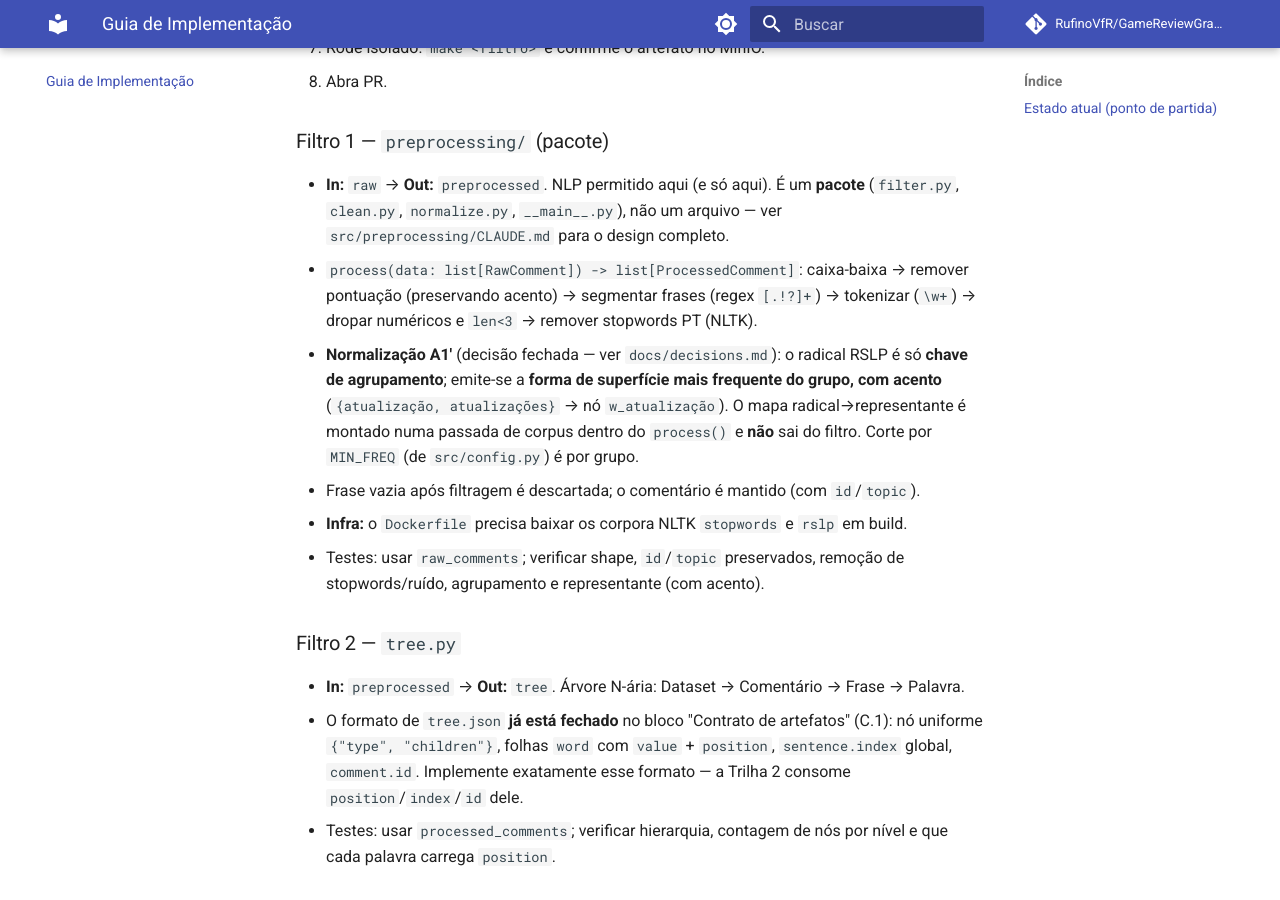
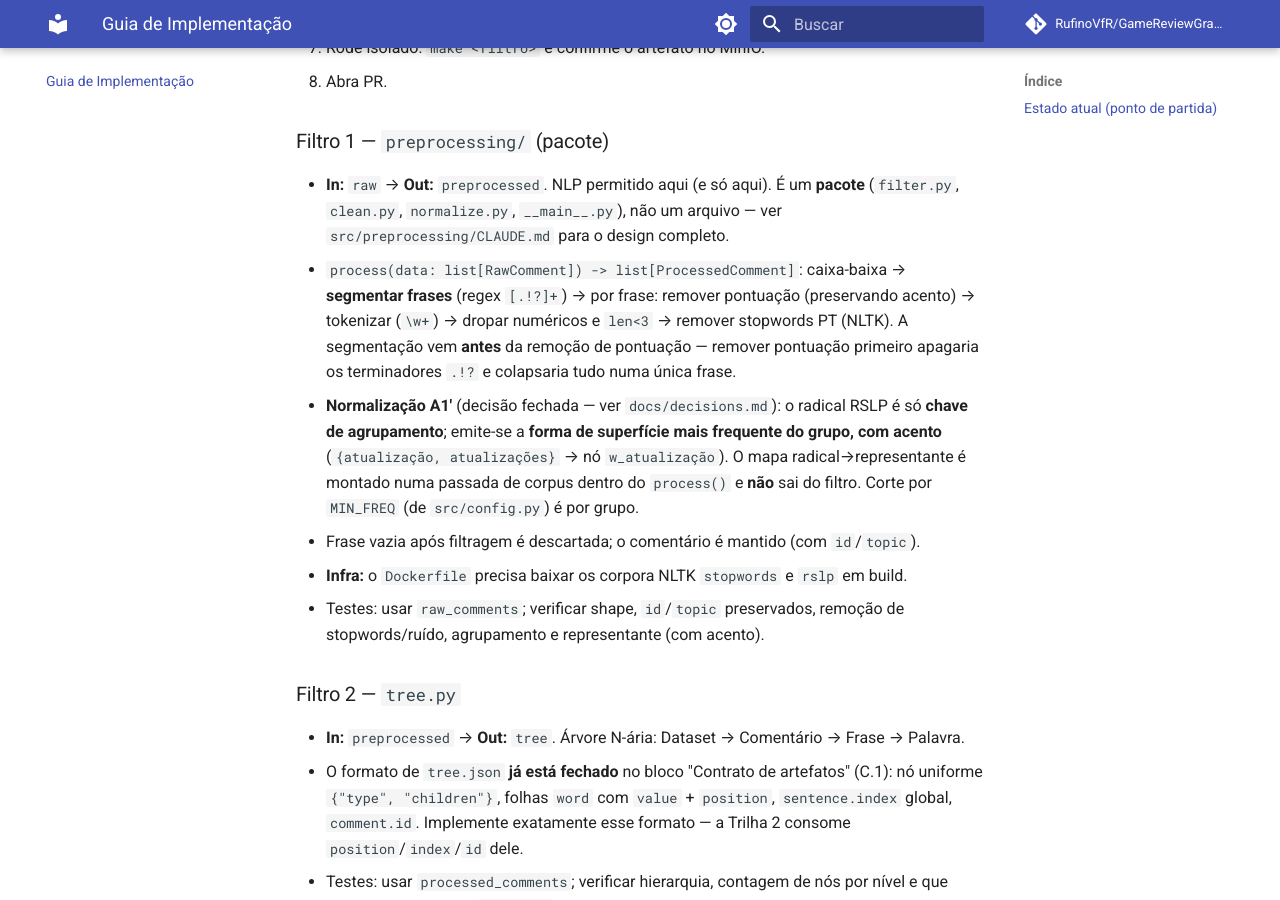
Before and after one commit to RufinoVfR/GameReviewGraph, an MkDocs documentation site: the page built from docs/guia_implementacao.md, in a window 1280 px wide and 900 px high, scrolled down 8540 px. Built offline with MkDocs 1.6.1 and Material for MkDocs 9.7.7, drawn with Linux system fonts in a browser that asks for light colours; comment, search, counter and statistics services are not loaded.

Commit message:
fix: segment sentences before stripping punctuation in preprocessing
remove_punctuation ran before segment_sentences, deleting the .!? terminators
so every comment collapsed into a single sentence. Segment first, then strip
punctuation per sentence. Add data/comments_multi.json, a multi-sentence test
corpus, and correct the documented pipeline order.

```diff
--- a/docs/guia_implementacao.md
+++ b/docs/guia_implementacao.md
@@ -297,7 +297,7 @@ Para **cada** filtro, o passo a passo é o mesmo:
 
 ### Filtro 1 — `preprocessing/` (pacote)
 - **In:** `raw` → **Out:** `preprocessed`. NLP permitido aqui (e só aqui). É um **pacote** (`filter.py`, `clean.py`, `normalize.py`, `__main__.py`), não um arquivo — ver `src/preprocessing/CLAUDE.md` para o design completo.
-- `process(data: list[RawComment]) -> list[ProcessedComment]`: caixa-baixa → remover pontuação (preservando acento) → segmentar frases (regex `[.!?]+`) → tokenizar (`\w+`) → dropar numéricos e `len<3` → remover stopwords PT (NLTK).
+- `process(data: list[RawComment]) -> list[ProcessedComment]`: caixa-baixa → **segmentar frases** (regex `[.!?]+`) → por frase: remover pontuação (preservando acento) → tokenizar (`\w+`) → dropar numéricos e `len<3` → remover stopwords PT (NLTK). A segmentação vem **antes** da remoção de pontuação — remover pontuação primeiro apagaria os terminadores `.!?` e colapsaria tudo numa única frase.
 - **Normalização A1'** (decisão fechada — ver `docs/decisions.md`): o radical RSLP é só **chave de agrupamento**; emite-se a **forma de superfície mais frequente do grupo, com acento** (`{atualização, atualizações}` → nó `w_atualização`). O mapa radical→representante é montado numa passada de corpus dentro do `process()` e **não** sai do filtro. Corte por `MIN_FREQ` (de `src/config.py`) é por grupo.
 - Frase vazia após filtragem é descartada; o comentário é mantido (com `id`/`topic`).
 - **Infra:** o `Dockerfile` precisa baixar os corpora NLTK `stopwords` e `rslp` em build.
```
Also changed, not shown: src/preprocessing/CLAUDE.md (+3 -1 lines), 2 other files.
